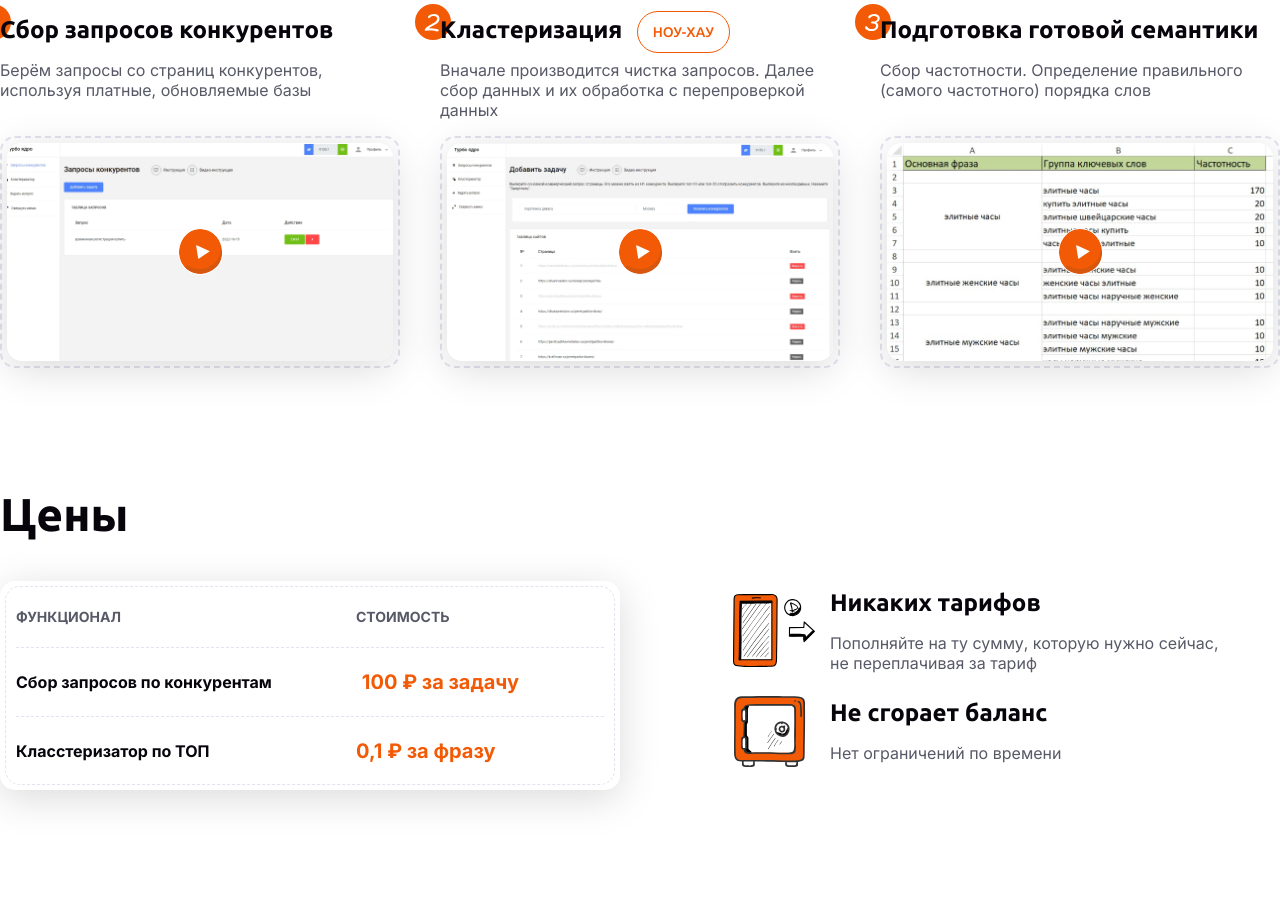
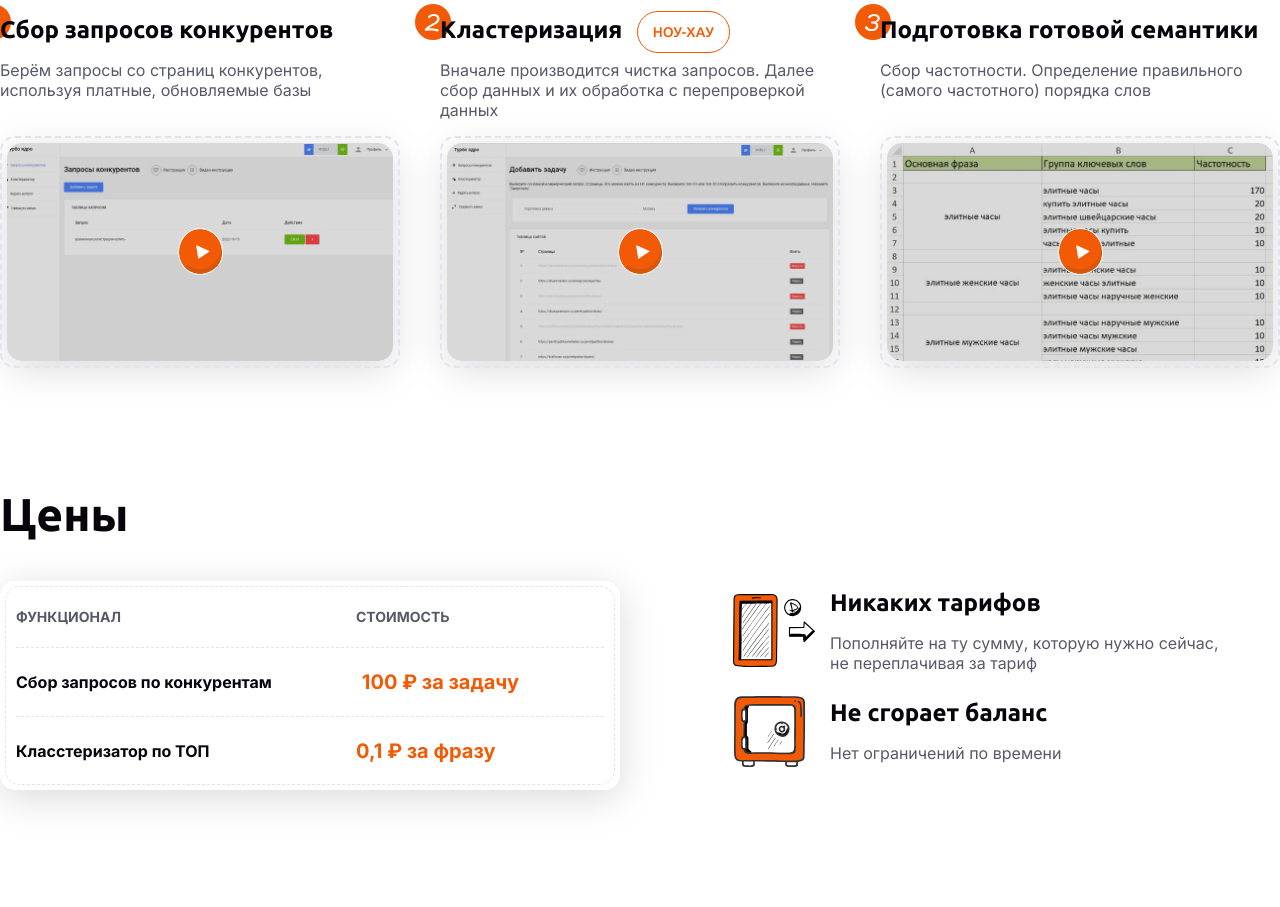
Before and after one commit to khimxzxc/TurboCore, a plain HTML site: page index.html in a window 1280 px wide. Shown: the part 1761-2668 px from the top of the page. Drawn offline with Linux system fonts and the light colour scheme.

Commit message:
Add files via upload

```diff
--- a/index.html
+++ b/index.html
@@ -173,7 +173,9 @@
                     </div>
 
                     <div class="video_border">
-                         <img class="phone" src="image/videoone.jpg" alt="">
+                   <div class="phone_color">
+                    <img class="phone" src="image/videoone.jpg" alt="">
+                   </div>
                        <img class="play" id="play" src="image/play.svg" alt="">
                             <div class="modal" id="my-modal">
                                 <div class="modal_box">
@@ -200,7 +202,9 @@
                     </div>
 
                     <div class="video_border">
-                        <img class="phone" src="image/videotwo.jpg" alt="">
+                 <div class="phone_color">
+                    <img class="phone" src="image/videotwo.jpg" alt="">
+                 </div>
                         <img class="play" id="playtwo" src="image/play.svg" alt="">
 
                     </div>
@@ -214,7 +218,9 @@
                     </div>
 
                     <div class="video_border">
-                        <img class="phone" src="image/videothree.jpg" alt="">
+                   <div class="phone_color">
+                    <img class="phone" src="image/videothree.jpg" alt="">
+                   </div>
                         <img class="play" id="playthree" src="image/play.svg" alt="">
 
                     </div>
--- a/style.css
+++ b/style.css
@@ -87,9 +87,6 @@ a:hover {
     font-weight: 500;
 
 }
-
-
-
 
 .nav_button {
     display: flex;
@@ -452,6 +449,8 @@ a:hover {
     justify-content: center;
     align-items: center;
     transition: all 0.5s ease;
+
+
 }
 
 .video_border:hover {
@@ -459,6 +458,23 @@ a:hover {
 
 }
 
+.phone {
+    display: block;
+    position: absolute;
+    z-index: -5;
+}
+
+.phone_color {
+    background: rgba(0, 0, 0, 0.15);
+    border-radius: 15px;
+    transition: all 0.5s ease;
+
+
+}
+
+.phone_color:hover {
+    background: rgba(0, 0, 0, 0);
+}
 
 .modal {
     position: fixed;
@@ -513,7 +529,10 @@ a:hover {
    width: 100%;
    height: 100%;
    position: relative;
+
 }
+
+
 
 
 
```
